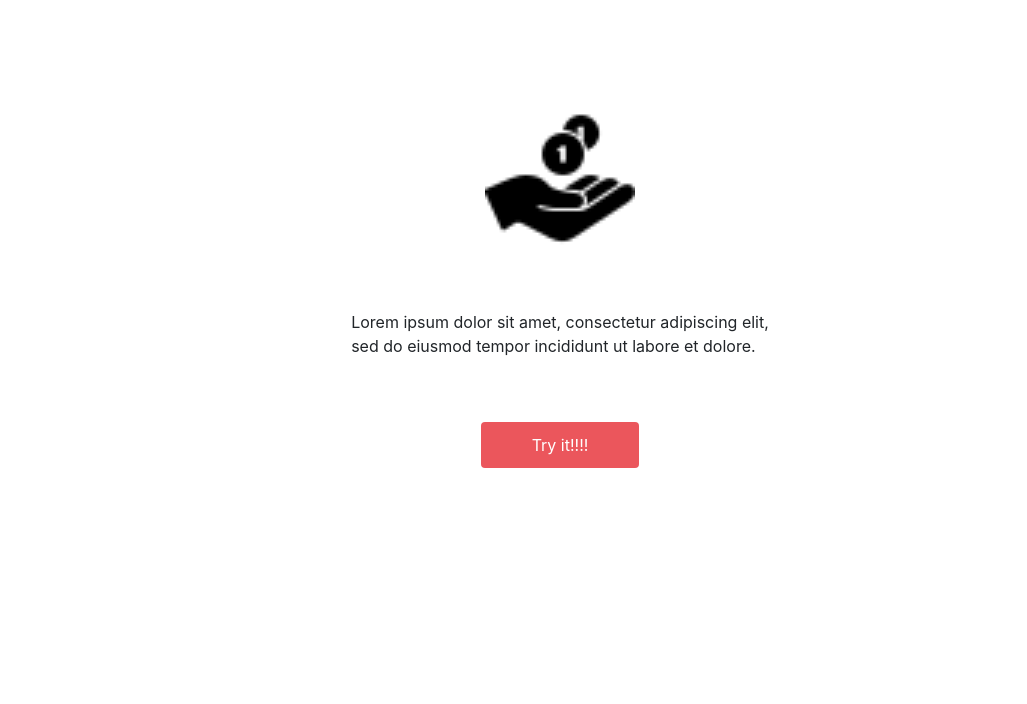
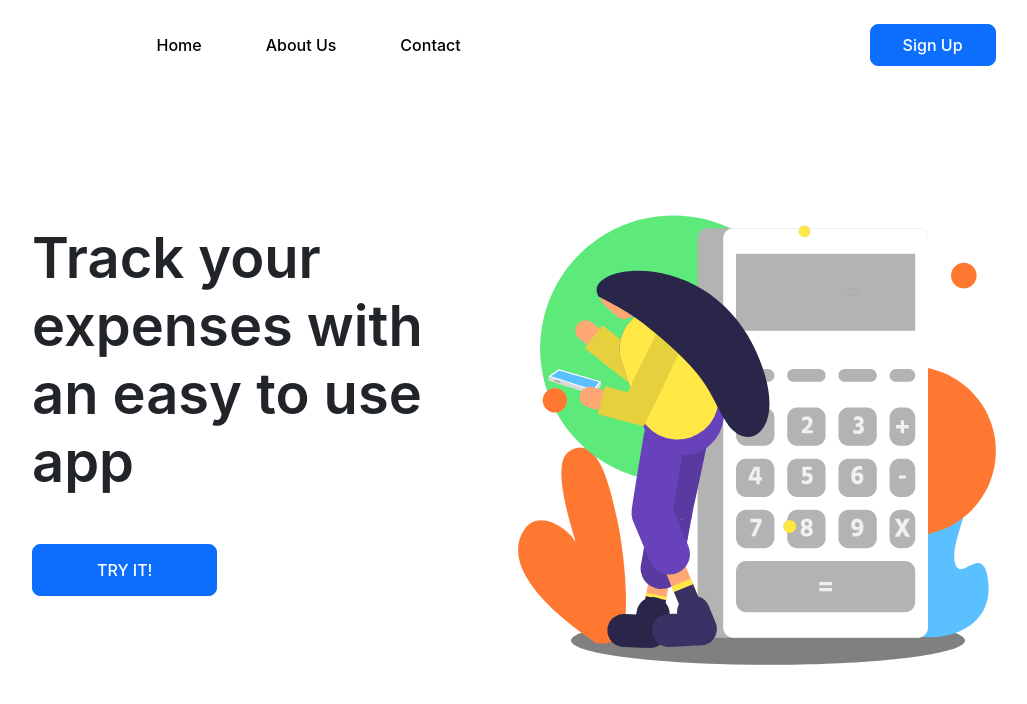
Before and after one commit to sj056/Budget-Manager, a React (Create React App) app: page / in a window 1280 px wide. Shown: the top 704 px of the page, without its empty margins (80-1107 px from the left). Built offline with nearby package versions, Linux system fonts and the light colour scheme; no server answers.

Commit message:
landing page updated

```diff
--- a/src/components/LandingPage.jsx
+++ b/src/components/LandingPage.jsx
@@ -1,33 +1,44 @@
-import React, { useEffect } from 'react'
+import React, { useEffect } from "react";
 // import App from '../App'
-import {auth, provider} from './config/fire'
-import "../css/LandingPage.css"
-import logo from "../images/logo.png"
-import { useHistory } from 'react-router'
+import { auth, provider } from "./config/fire";
+import "../css/LandingPage.css";
+import NavLanding from "./NavLanding";
+import logo from "../images/logo.gif";
+import { useHistory } from "react-router";
 export default function LandingPage() {
-    let his=useHistory();
+  let his = useHistory();
 
-    useEffect(()=>{
-        auth.onAuthStateChanged(function(user) {
+  useEffect(() => {
+    auth.onAuthStateChanged(function (user) {
       if (user) {
-             his.push('/app');
+        his.push("/app");
       }
     });
-    },[])
+  }, []);
 
   const signin = (e) => {
     auth.signInWithPopup(provider).catch(alert);
-    }
+  };
 
   return (
     <>
-            <div className="land">
+      {/* <div className="land">
                 <img className="img" src={logo} alt="Logo" />
                 <p className="text">
                 Lorem ipsum dolor sit amet, consectetur adipiscing elit,<br/> sed do eiusmod
                 tempor incididunt ut labore et dolore.</p>
                 <button onClick={e=>signin(e)} type="button" class="btn my-5">Try it!!!!</button>
+            </div> */}
+      <NavLanding />
+      <div className="land_main">
+        <div>
+          <p className="land_p">Track your expenses with an easy to use app</p>
+          <button type="button" onClick={e=>signin(e)}  class="btn btn-primary land_button">
+            TRY IT!
+          </button>
+        </div>
+        <img src={logo} alt="logo" />
       </div>
     </>
-    )
+  );
 }
--- a/src/components/NavLanding.jsx
+++ b/src/components/NavLanding.jsx
@@ -1,41 +1,23 @@
 import React from "react";
-const Nav=()=>{
-    return(
-        <nav className="navbar navbar-expand-lg navbar-light bg-light">
-  <a class="navbar-brand" href="#">Navbar</a>
-  <button className="navbar-toggler" type="button" data-toggle="collapse" data-target="#navbarSupportedContent" aria-controls="navbarSupportedContent" aria-expanded="false" aria-label="Toggle navigation">
-    <span className="navbar-toggler-icon"></span>
-  </button>
+import "../css/Nav.css";
+import { Link } from "react-router-dom";
 
-  <div className="collapse navbar-collapse" id="navbarSupportedContent">
-    <ul className="navbar-nav mr-auto">
-      <li className="nav-item active">
-        <a className="nav-link" href="#">Home <span class="sr-only">(current)</span></a>
-      </li>
-      <li className="nav-item">
-        <a className="nav-link" href="#">Link</a>
-      </li>
-      <li className="nav-item dropdown">
-        <a className="nav-link dropdown-toggle" href="#" id="navbarDropdown" role="button" data-toggle="dropdown" aria-haspopup="true" aria-expanded="false">
-          Dropdown
-        </a>
-        <div className="dropdown-menu" aria-labelledby="navbarDropdown">
-          <a className="dropdown-item" href="#">Action</a>
-          <a className="dropdown-item" href="#">Another action</a>
-          <div className="dropdown-divider"></div>
-          <a className="dropdown-item" href="#">Something else here</a>
+const Nav = () => {
+  return (
+    <nav class="navbar navbar_land">
+      <div class="navland_container">
+        <div class="navland_link">
+        <Link href="#">Home</Link>
+        <Link href="#">About Us</Link>
+        <Link href="#">Contact</Link>
         </div>
-      </li>
-      <li className="nav-item">
-        <a className="nav-link disabled" href="#">Disabled</a>
-      </li>
-    </ul>
-    <form className="form-inline my-2 my-lg-0">
-      <input className="form-control mr-sm-2" type="search" placeholder="Search" aria-label="Search"/>
-      <button className="btn btn-outline-success my-2 my-sm-0" type="submit">Search</button>
-    </form>
-  </div>
-</nav>
-    );
-}
+        <form class="d-flex">
+          <button class="btn btn-primary nav_landbtn" type="submit">
+            Sign Up
+          </button>
+        </form>
+      </div>
+    </nav>
+  );
+};
 export default Nav;
--- a/src/css/LandingPage.css
+++ b/src/css/LandingPage.css
@@ -1,20 +1,19 @@
-.land{
+.land_main{
     display: flex;
-    flex-direction: column;
+    justify-content: center;
     align-items: center;
-    justify-content: center;
-    padding-top: 100px;
+    margin: 0 7rem;
 }
-.text{
-    padding-top: 60px;
-}
-.land >img{
-    height: 150px;
-    width: 150px;
+.land_p{
+    font-size: 3.5rem;
+    font-weight: 600;
+    line-height: normal;
+
 }
 
-.btn{
-   background-color: #eb565c;
-   color: #fff;
-   padding: 10px 50px;
+.land_button{
+    padding: 0.8rem 4rem;
+    margin-top: 2rem;
+    border-radius: 0.5rem;
+    font-weight: 500;
 }
--- a/src/css/Nav.css
+++ b/src/css/Nav.css
@@ -32,3 +32,25 @@
     font-weight: 500;
     letter-spacing: 1px;
 }
+
+.nav_landbtn{
+    padding: 0.5rem 2rem;
+    border-radius: 0.5rem;
+    font-weight: 500;
+}
+
+.navland_container{
+    display: flex;
+    width: 100%;
+    justify-content: space-around;
+    align-items: center;
+}
+.navbar_land{
+    margin: 1rem;
+}
+.navland_link >a{
+    text-decoration: none;
+    padding: 2rem;
+    color: black;
+    font-weight: 500;
+}
```
Also changed, not shown: src/images/logo.gif (added), src/images/logo.png (deleted). Lines whose indentation alone changed are shown as unchanged.
